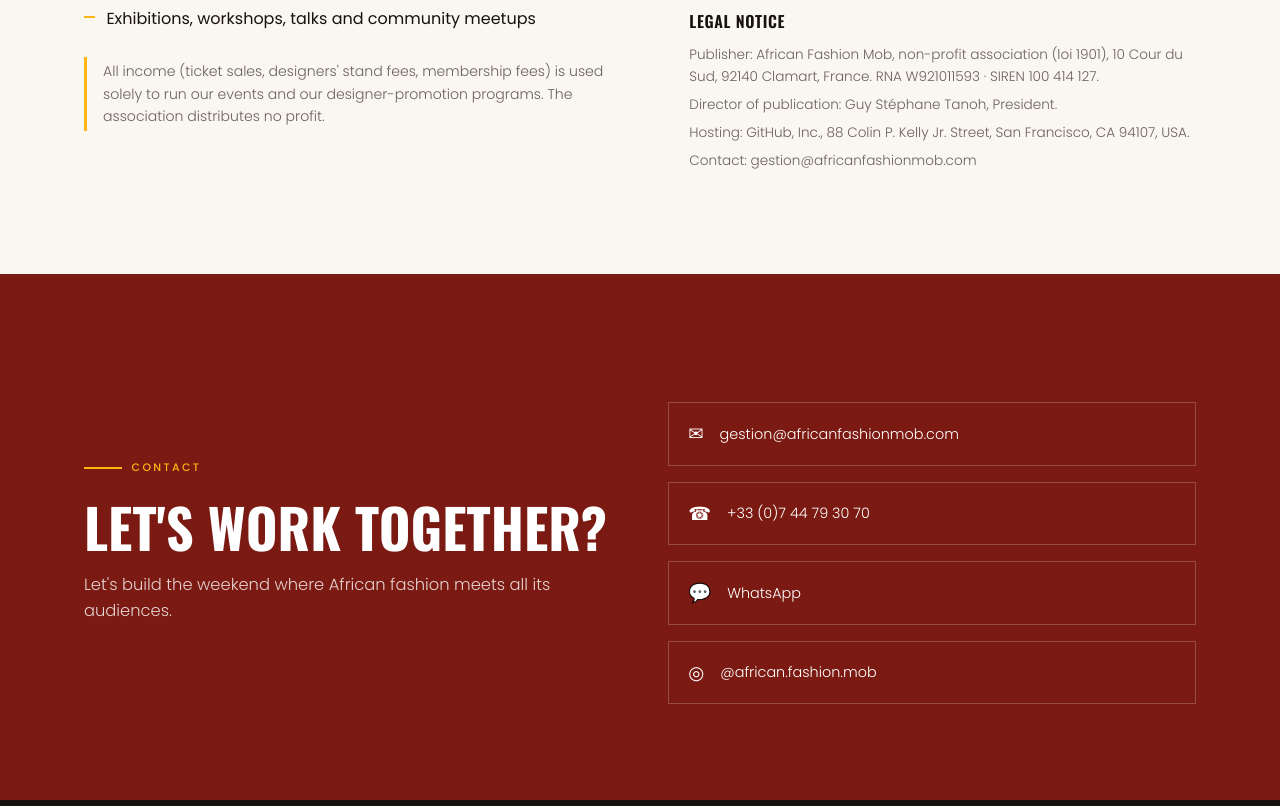
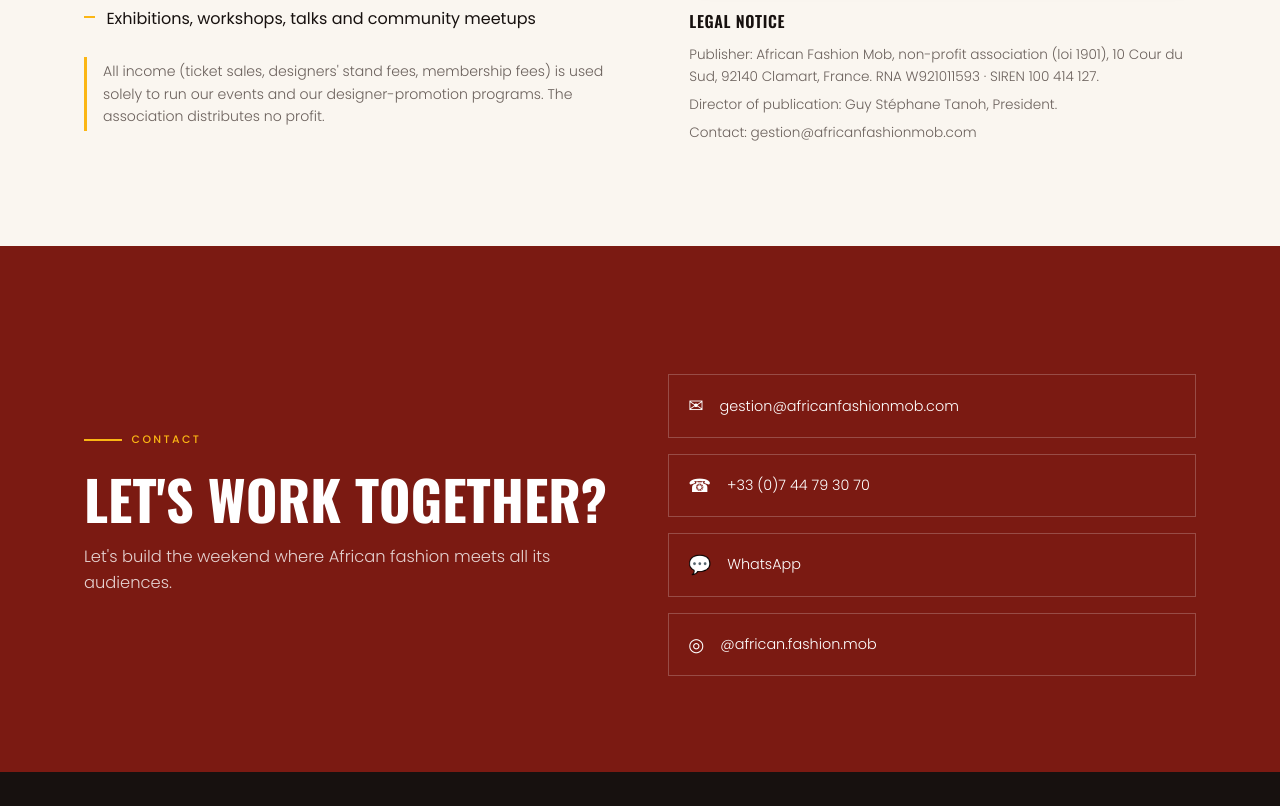
Before and after one commit to GuitooStephan/afmob-site, a plain HTML site: page index.html in a window 1280 px wide. Shown: the part 7662-8468 px from the top of the page. Drawn offline with nearby package versions, Linux system fonts and the light colour scheme; a script that the page names is missing.

Commit message:
Remove hosting line from legal notice
Co-Authored-By: Claude Opus 5.5 <noreply@anthropic.com>
Claude-Session: https://claude.ai/code/session_01JWX8zmcVqtC6LSrzzcBSt8

```diff
--- a/index.html
+++ b/index.html
@@ -617,8 +617,6 @@ footer{background:var(--noir);color:rgba(255,255,255,.65);padding:3.5rem 0 2rem;
           <p data-fr="Éditeur : African Fashion Mob, association loi 1901, 10 Cour du Sud, 92140 Clamart, France. RNA W921011593 · SIREN 100 414 127."
              data-en="Publisher: African Fashion Mob, non-profit association (loi 1901), 10 Cour du Sud, 92140 Clamart, France. RNA W921011593 · SIREN 100 414 127.">Éditeur : African Fashion Mob, association loi 1901, 10 Cour du Sud, 92140 Clamart, France. RNA W921011593 · SIREN 100 414 127.</p>
           <p data-fr="Directeur de la publication : Guy Stéphane Tanoh, Président." data-en="Director of publication: Guy Stéphane Tanoh, President.">Directeur de la publication : Guy Stéphane Tanoh, Président.</p>
-          <p data-fr="Hébergeur : GitHub, Inc., 88 Colin P. Kelly Jr. Street, San Francisco, CA 94107, États-Unis."
-             data-en="Hosting: GitHub, Inc., 88 Colin P. Kelly Jr. Street, San Francisco, CA 94107, USA.">Hébergeur : GitHub, Inc., 88 Colin P. Kelly Jr. Street, San Francisco, CA 94107, États-Unis.</p>
           <p data-fr="Contact : gestion@africanfashionmob.com" data-en="Contact: gestion@africanfashionmob.com">Contact : gestion@africanfashionmob.com</p>
         </div>
       </div>
```
